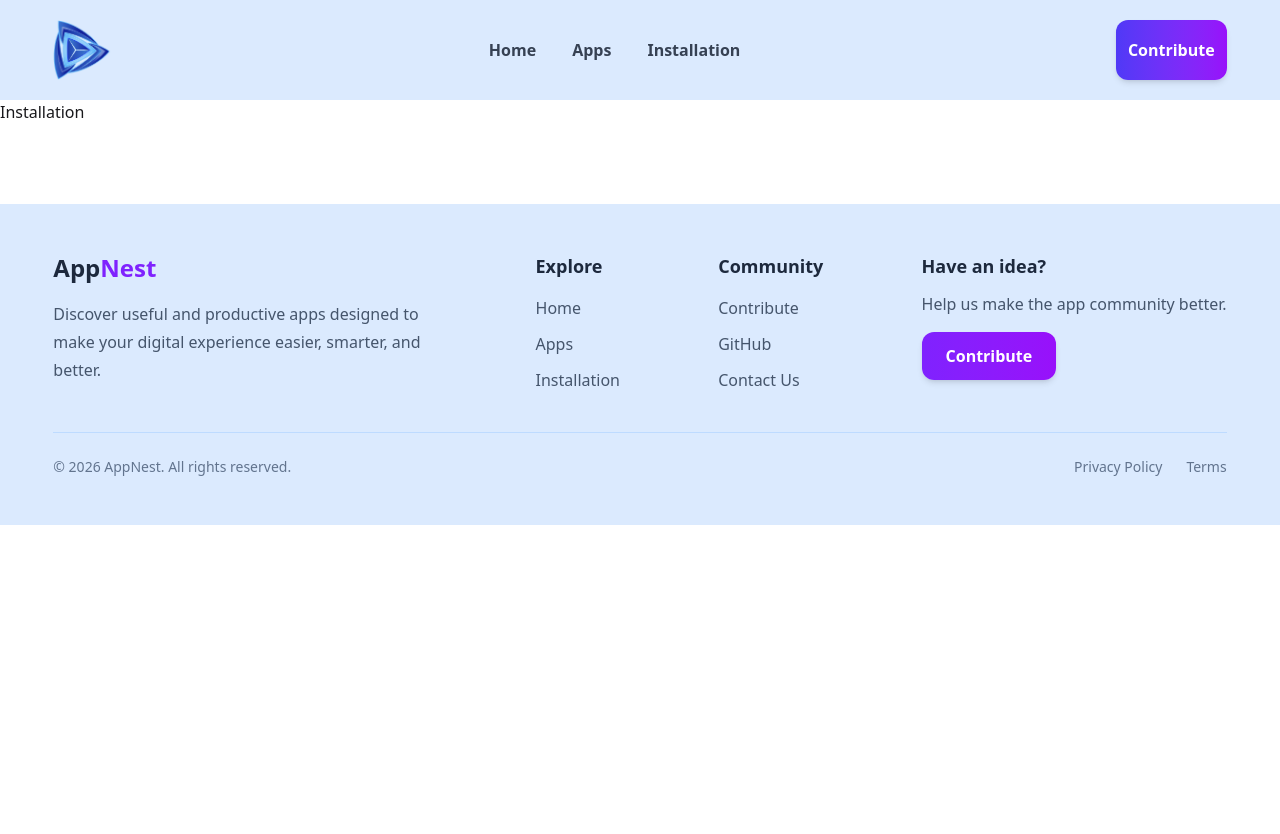
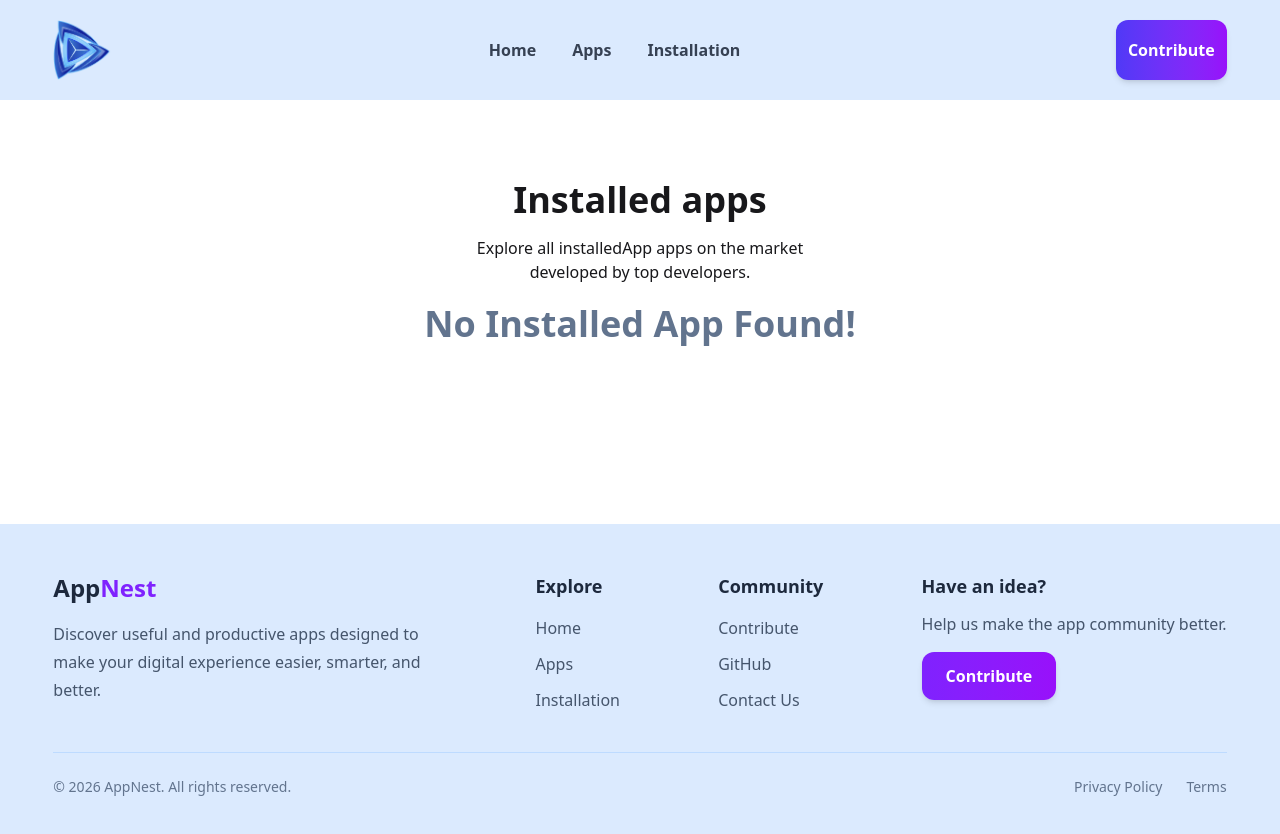
Before and after one commit to Wazida-in-code/Nice-app, a Next.js app: page /installation in a window 1280 px wide. Shown: the top 834 px of the page. Before the commit the page ends 800 px from the top, so only its background shows below. Built offline with nearby package versions, Linux system fonts and the light colour scheme.

Commit message:
Added:Installed-App-Showing-Section

```diff
--- a/package.json
+++ b/package.json
@@ -11,7 +11,8 @@
   "dependencies": {
     "next": "16.3.5",
     "react": "19.2.8",
-    "react-dom": "19.2.8"
+    "react-dom": "19.2.8",
+    "react-toastify": "^11.1.0"
   },
   "devDependencies": {
     "@tailwindcss/postcss": "^4",
--- a/src/app/apps/[id]/page.tsx
+++ b/src/app/apps/[id]/page.tsx
@@ -1,3 +1,4 @@
+import InstallBtn from '@/app/components/InstallBtn';
 import { getAllApps } from '@/lib/apps';
 import { AppType } from '@/types/apps.type';
 import Image from 'next/image';
@@ -71,9 +72,7 @@ const AppDetails = async ({ params }: AppDetailsProps) => {
                   </p>
                 </div>
 
-                <button className="btn btn-primary">
-                  Install App
-                </button>
+                <InstallBtn app={app} />
               </div>
 
               {/* Stats */}
--- /dev/null
+++ b/src/app/components/InstallBtn.tsx
@@ -0,0 +1,18 @@
+'use client'
+import { AppContext } from "@/context/AppProvider";
+import { AppType } from "@/types/apps.type";
+import { useContext } from "react";
+import { toast } from "react-toastify";
+
+const InstallBtn = ({app}:{app:AppType}) => {
+    const {installedApp, setInstalledApp} = useContext(AppContext);
+    console.log(installedApp, setInstalledApp);
+
+    const handleInstall = () => {
+        setInstalledApp([...installedApp, app])
+        toast.success(`${app.title} installed successfully!`)
+    };
+    return <button onClick={() => handleInstall()} className="btn btn-primary">Install App</button>
+};
+
+export default InstallBtn;
--- a/src/app/installation/page.tsx
+++ b/src/app/installation/page.tsx
@@ -1,9 +1,34 @@
-import React from 'react';
+'use client'
+import { AppContext } from "@/context/AppProvider";
+import { useContext } from "react";
+import AppCard from "../components/AppCard";
+import { AppType } from "@/types/apps.type";
+
 
 const InstallationPage = () => {
+    const {installedApp} = useContext(AppContext)
     return (
-        <div>
-            Installation
+        <div className="my-[80px] w-11/12 mx-auto">
+            <div className="space-y-4 max-w-[400px] text-center mx-auto">
+                <h2 className="font-bold text-4xl">Installed apps</h2>
+                <p>
+                    Explore all installedApp apps on the market developed by top developers.
+                </p>
+            </div>
+
+            {installedApp.length > 0 ? (
+        <div className="grid grid-cols-1 mt-10 gap-6 sm:grid-cols-2 md:grid-cols-3">
+
+                {installedApp.map((app:AppType, ind:number) => {
+                    return <AppCard key={ind} app={app} />
+                })}
+        </div>
+
+            ) : (
+                <p className="py-5 font-bold text-4xl text-slate-500 text-center w-11/12 mx-auto">No Installed App Found!</p>
+            )
+            }
+
         </div>
     );
 };
--- a/src/app/layout.tsx
+++ b/src/app/layout.tsx
@@ -4,6 +4,7 @@ import "./globals.css";
 import Navbar from "./components/Navbar";
 import Footer from "./components/Footer";
 import AppProvider from "@/context/AppProvider";
+import { ToastContainer } from "react-toastify";
 
 const geistSans = Geist({
   variable: "--font-geist-sans",
@@ -32,6 +33,7 @@ export default function RootLayout({ children }: LayoutProps<"/">) {
           <Navbar />
           {children}
           <Footer />
+          <ToastContainer />
         </AppProvider>
         </body>
     </html>
```
Also changed, not shown: 1 other file (tests, documents, lock files or other folders).
